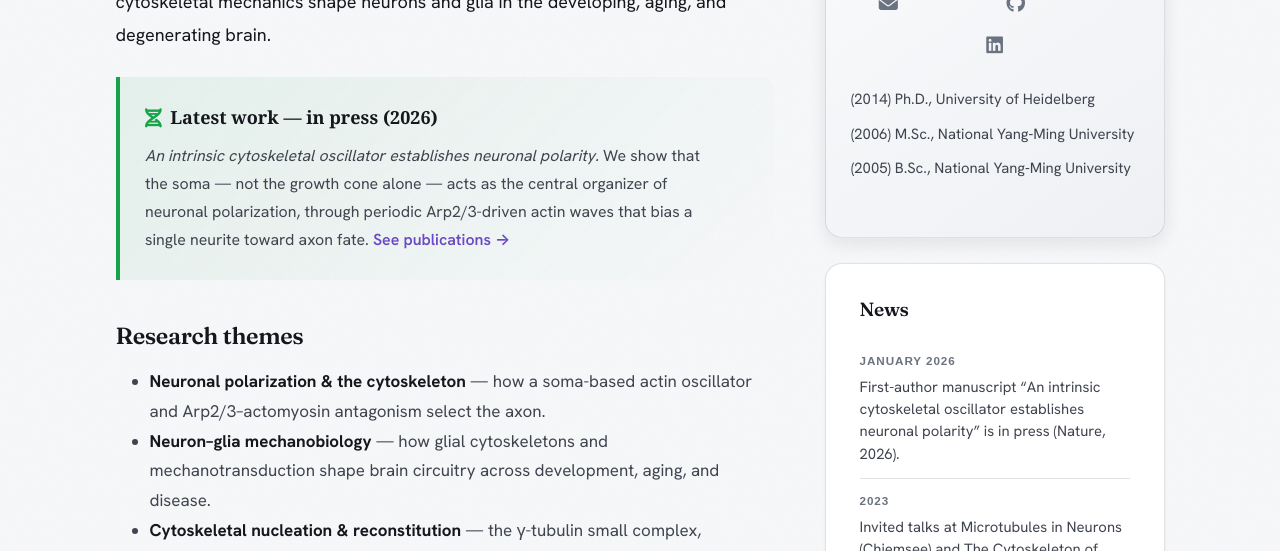
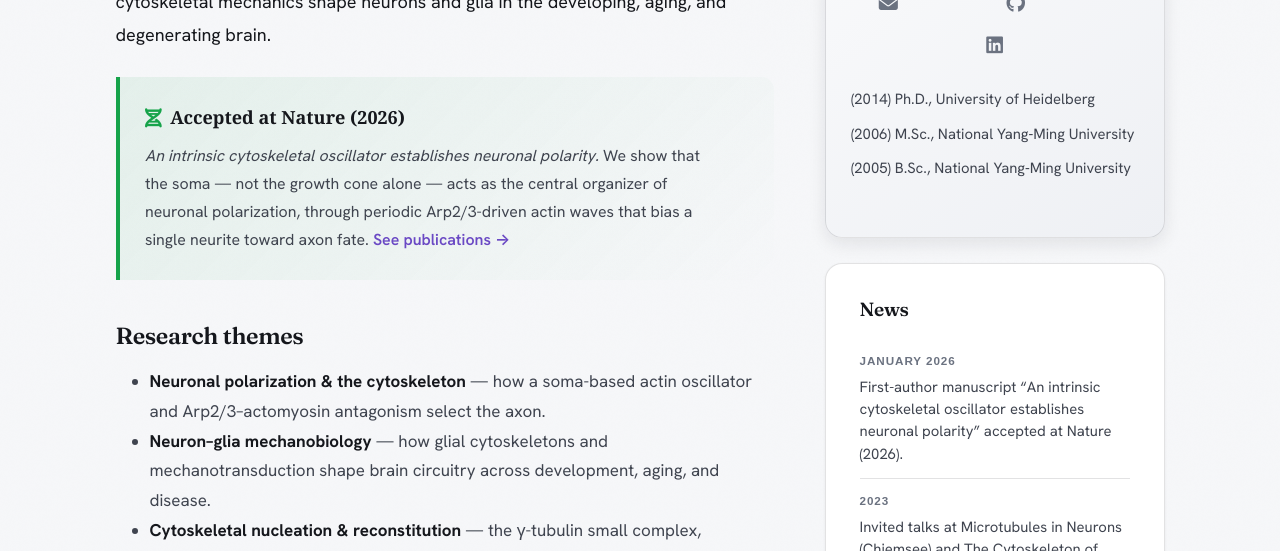
Before and after one commit to darkbreaker0/darkbreaker0.github.io, a Jekyll site: the page built from _pages/home.md, in a window 1280 px wide and 900 px high, scrolled down 1137 px. Shown: the part 155-706 px from the top of the window. Built offline with Jekyll 4.4.1, drawn with Linux system fonts in a browser that asks for light colours; a style sheet for code colours, icons or effects is not loaded.

Commit message:
content: Arp3 paper officially accepted at Nature (update wording across site)

```diff
--- a/_data/news.yml
+++ b/_data/news.yml
@@ -1,7 +1,7 @@
 # News items shown on the home page sidebar (3 most recent) and on /allnews.
 # Each entry needs: date, headline
 - date: January 2026
-  headline: "First-author manuscript “An intrinsic cytoskeletal oscillator establishes neuronal polarity” is in press (Nature, 2026)."
+  headline: "First-author manuscript “An intrinsic cytoskeletal oscillator establishes neuronal polarity” accepted at Nature (2026)."
 
 - date: 2023
   headline: "Invited talks at Microtubules in Neurons (Chiemsee) and The Cytoskeleton of Neurons and Glia webinar series."
--- a/_pages/home.md
+++ b/_pages/home.md
@@ -16,7 +16,7 @@ permalink: /
 I am a cell biologist and biochemist studying how the **cytoskeleton** and **cell mechanics** drive the self-organization of the nervous system. In the Bradke lab at the German Center for Neurodegenerative Diseases (DZNE), I found that neurons break symmetry to form their single axon through a soma-based actin oscillator and an Arp2/3&ndash;actomyosin local-excitation/global-inhibition system. Building on a foundation in microtubule-nucleation biochemistry (the γ-tubulin small complex and MOZART1), I am developing an independent research program on how cytoskeletal mechanics shape neurons and glia in the developing, aging, and degenerating brain.
 
 <div class="callout callout-success" markdown="0">
-<div class="callout-title"><i class="fa-solid fa-dna callout-icon"></i> Latest work &mdash; in press (2026)</div>
+<div class="callout-title"><i class="fa-solid fa-dna callout-icon"></i> Accepted at Nature (2026)</div>
 <p><em>An intrinsic cytoskeletal oscillator establishes neuronal polarity.</em> We show that the soma &mdash; not the growth cone alone &mdash; acts as the central organizer of neuronal polarization, through periodic Arp2/3-driven actin waves that bias a single neurite toward axon fate. <a href="{{ site.url }}{{ site.baseurl }}/publications">See publications &rarr;</a></p>
 </div>
 
--- a/_pages/research.md
+++ b/_pages/research.md
@@ -60,7 +60,7 @@ Because glial functional states are tied to cytoskeletal reorganization and cell
 <div class="banner-caption">Inside the neurite (a tensegrity balance of actin and microtubules): with low Arp2/3 activity, actomyosin arcs contract and the neurite retracts; with high Arp2/3 activity, the arcs disassemble and microtubules stabilize and extend the shaft.</div>
 </div>
 
-- **A cytoskeletal oscillator for neuronal polarity.** The soma — not the growth cone alone — organizes neuronal polarization: periodic Arp2/3-dependent actin branching remodels a global actomyosin network into an actin wave that biases a single neurite toward axon fate (an Arp2/3–actomyosin local-excitation/global-inhibition system). *First-author manuscript in press, 2026.*
+- **A cytoskeletal oscillator for neuronal polarity.** The soma — not the growth cone alone — organizes neuronal polarization: periodic Arp2/3-dependent actin branching remodels a global actomyosin network into an actin wave that biases a single neurite toward axon fate (an Arp2/3–actomyosin local-excitation/global-inhibition system). *First-author manuscript, accepted at Nature (2026).*
 - **The biochemistry of microtubule nucleation.** I established MOZART1 as an integral part of the γ-tubulin small complex and a driver of its assembly into a nucleation-competent ring, and dissected the mitotic phospho-regulation of γ-TuSC and its receptors.
 
 <div class="banner-frame" markdown="0">
--- a/assets/ref.bib
+++ b/assets/ref.bib
@@ -7,7 +7,7 @@
 @unpublished{lin2026oscillator,
   title   = {An intrinsic cytoskeletal oscillator establishes neuronal polarity},
   author  = {Lin, Tien-Chen and Coles, Charlotte H. and Alfadil, Eissa and F{\"a}{\ss}ler, Florian and Husch, Andreas and Dupraz, Sebastian and Pietralla, Thorben and Narita, Akihiro and Schelski, Max and Flynn, Kevin C. and Stern, Sina and M{\"o}hl, Christoph and Hilton, Brett J. and Vauti, Franz and Arnold, Hans-Henning and Schur, Florian K. M. and Bradke, Frank},
-  note    = {Accepted; in press, 2026},
+  note    = {In press, Nature (2026)},
   year    = {2026},
   doi     = {10.1038/s41586-026-10755-6}
 }
```
